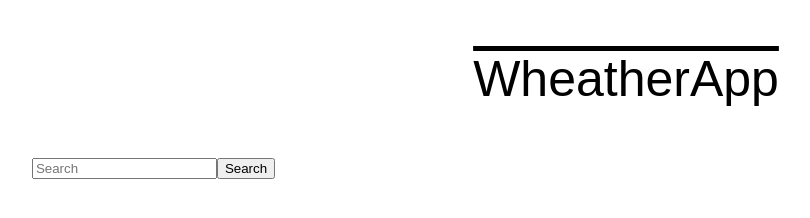
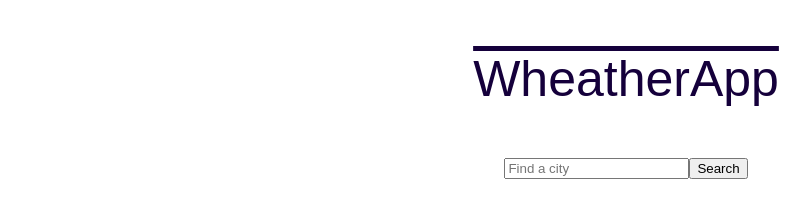
Before and after one commit to TimmyFight/WeatherApp, a React app in the folder app/: page / in a window 1280 px wide. Shown: the whole page, without its empty margins (14-824 px from the left). Built offline with nearby package versions, Linux system fonts and the light colour scheme.

Commit message:
Add autocomplete prop to input, styles for Search Bar

```diff
--- a/app/src/Atoms/InputField/InputField.js
+++ b/app/src/Atoms/InputField/InputField.js
@@ -1,7 +1,7 @@
 import PropTypes from "prop-types";
 import styles from "./InputField.module.css";
 
-const InputField = ({ placeholder, type, name, required }) => {
+const InputField = ({ placeholder, type, name, required, autocomplete }) => {
   return (
     <input
       className={styles.inputField}
@@ -9,6 +9,7 @@ const InputField = ({ placeholder, type, name, required }) => {
       name={name}
       required={required}
       placeholder={placeholder}
+      autoComplete={autocomplete}
     />
   );
 };
@@ -18,11 +19,13 @@ InputField.propTypes = {
   type: PropTypes.string,
   name: PropTypes.string,
   required: PropTypes.bool,
+  autocomplete: PropTypes.bool,
 };
 
 InputField.defaultProps = {
   type: "text",
   required: false,
+  autocomplete: false,
 };
 
 export default InputField;
--- a/app/src/Modules/SearchBar/SearchBar.js
+++ b/app/src/Modules/SearchBar/SearchBar.js
@@ -5,7 +5,7 @@ import ButtonSearch from "../../Atoms/ButtonSearch/ButtonSearch";
 const SearchBar = () => {
   return (
     <section className={styles.searchBar}>
-      <InputField type="text" name="search" placeholder="Search" />
+      <InputField type="text" name="city" placeholder="Find a city" />
       <ButtonSearch />
     </section>
   );
--- a/app/src/Modules/SearchBar/SearchBar.module.css
+++ b/app/src/Modules/SearchBar/SearchBar.module.css
@@ -0,0 +1,3 @@
+.searchBar {
+  text-align: center;
+}
--- a/app/src/Views/Home/Home.module.css
+++ b/app/src/Views/Home/Home.module.css
@@ -1,3 +1,4 @@
 .appBody {
   margin: 3%;
+  color: #15003b;
 }
```
Also changed, not shown: app/src/Atoms/TitleH1/TitleH1.module.css (line endings or trailing spaces).
